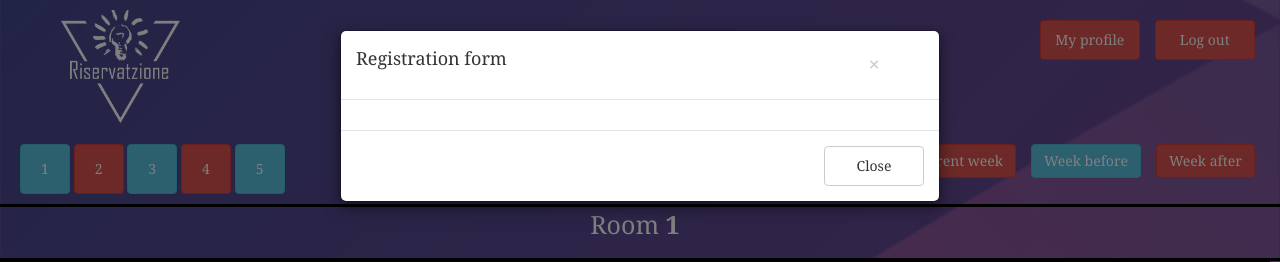
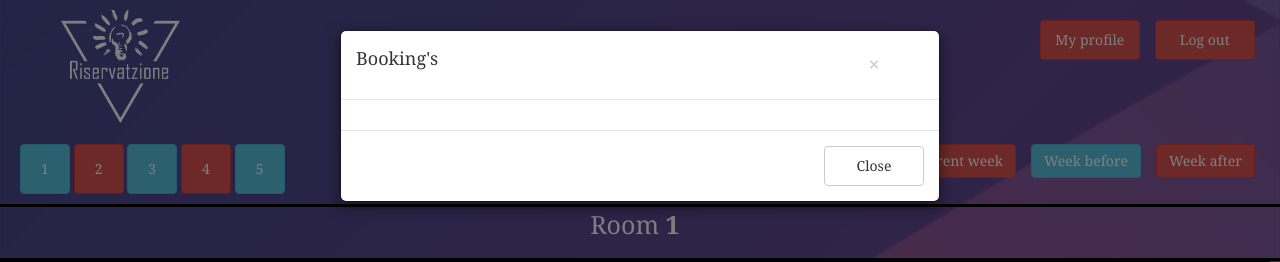
Before and after one commit to skillwork-mdimitrov/Project-Riservazione, a PHP site: page / in a window 1280 px wide, after a click on "Booking". Shown: the top 262 px of the page. Run offline with PHP 8.4, Linux system fonts and the light colour scheme; the visitor is signed in with stand-in values (Sample User, id 1); data comes from the database, SQL or seed files in the repository; some libraries are stand-ins or nearby versions.

Commit message:
- comments

```diff
--- a/index.php
+++ b/index.php
@@ -355,6 +355,7 @@
 
 
                ?>
+            <!--weeks buttons-->
             <div class="col-sm-4 col-xs-4"><p></p></div>
             <div class="week col-sm-4 col-xs-4">
                 <p>
@@ -380,10 +381,11 @@
        ?>
 
         <!-- Room navigation bar END -->
-        <!--table 5-->
+        <!--table to display data-->
         <div id="Room5" style="display:none;" class="whiteColor">
         <div class="row">
             <div class="RoomName col-sm-12 col-xs-12" id="name">
+                <!--displays the room name-->
                 <p>Room <label id="name1"><?php echo $roomNr;
                 ?></label></p>
 
@@ -392,6 +394,7 @@
 
         <div class="row">
             <div class="col-sm-12 col-xs-12" id="tableDiv" >
+                <!--displays the date-->
                 <table class="table" id="mytable">
                     <tr>
                       <td>Room name</td>
@@ -461,7 +464,9 @@
                          $days[4] = "".date('Y-m-d', strtotime($date. ' - '.$date1['wday'].' days'.'+ 5 days'));
                          $order[$days[4]] = 11;
                       }
-                      ?></td>
+                      ?>
+                          <!--the table-->
+                      </td>
                     </tr>
                     <tr>
                       <td>08:00</td>
@@ -587,7 +592,7 @@
                             <div class="modal-content">
                               <div class="modal-header">
                                 <button type="button" class="close" data-dismiss="modal">&times;</button>
-                                <h4 class="modal-title">Registration form</h4>
+                                <h4 class="modal-title">Booking's</h4>
                               </div>
                               <div class="modal-body">
                                 <form action="#" method="POST">
@@ -619,7 +624,7 @@
         <!-- Javascript -->
         <script>
 
-
+             //displaying the room when you enter the website
             document.getElementById('Room5').style.display = 'block';
             function myFunction(elementID) {
                 switch(elementID){
@@ -668,6 +673,7 @@
                 registerButton.style = "block";
             }
 
+            //giving the cells color
             function read(some){
                 if(document.getElementById(some).style.backgroundColor != "red")
                 if(document.getElementById(some).style.backgroundColor == "darkgreen")
@@ -676,6 +682,7 @@
                        document.getElementById(some).style.backgroundColor = "darkgreen";
             }
 
+            //displays the user that booked the room on the cell in red
             function displayData()
             {
                  var array = <?php echo json_encode($array); ?>;
@@ -713,6 +720,7 @@
                 }, 200);
             }
 
+            //checking if you have selected more then one day
             function checkDaysChecked(){
                 var sw = true;
                 var days = [0,0,0,0,0];
@@ -741,7 +749,7 @@
             }
 
 
-
+            //getting the date and time of the cell selected
             function getSomeColor()
             {
 
@@ -777,7 +785,8 @@
             }
         </script>
 
-        <div id="shit">
+        <!--push data to the database(e.g. the date, time,user etc...)-->
+        <div>
             <?php
                  $_SESSION["before"] = $before;
                   if(isset($_POST['after']) || isset($_POST['before']) || isset($_POST["currentWeek"])){
```
